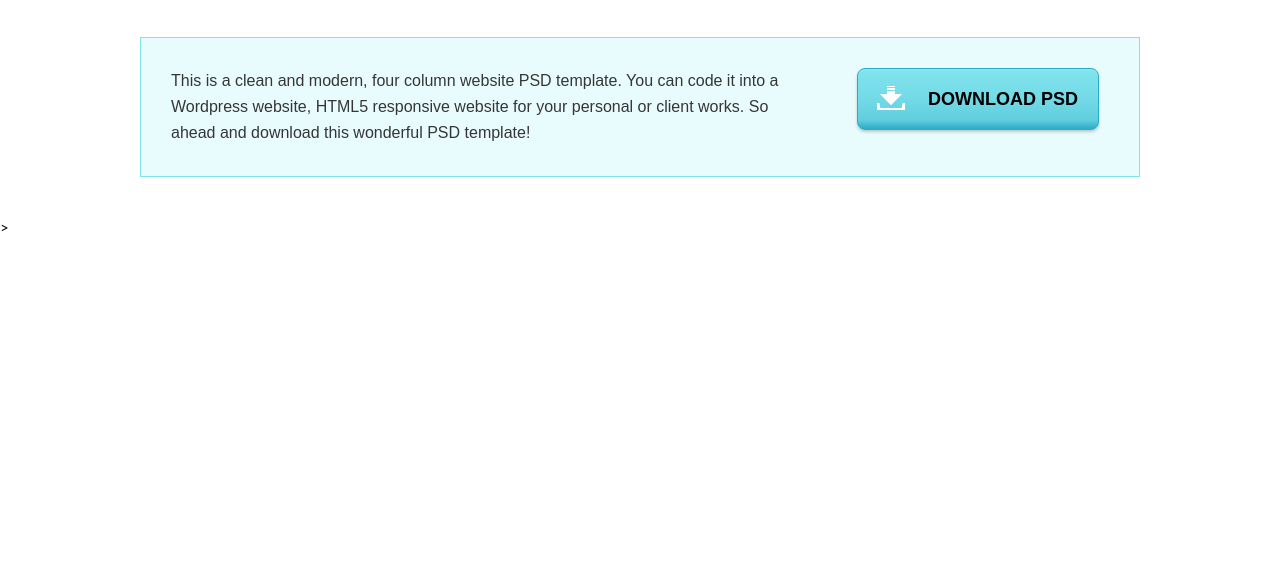
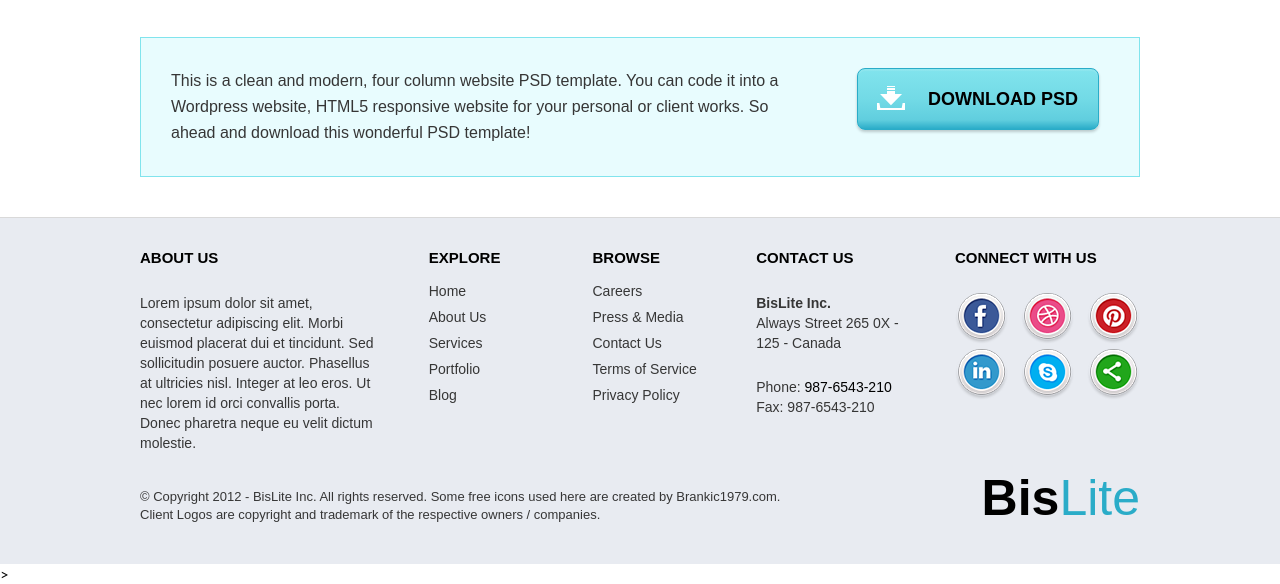
Before and after one commit to alexSmkh/bislite, a plain HTML site: page index.html in a window 1280 px wide. Shown: the part 1512-2096 px from the top of the page. Before the commit the page ends 1749 px from the top, so only its background shows below. Drawn offline with nearby package versions, Linux system fonts and the light colour scheme.

Commit message:
Added footer

```diff
--- a/css/style.css
+++ b/css/style.css
@@ -46,13 +46,15 @@ li {
   height: 120px;
 }
 
-.header__logo a {
+.header__logo a,
+.footer__logo a {
   color: #2aacc8;
   font-size: 50px;
   font-weight: 400;
 }
 
-.header__logo a span {
+.header__logo a span,
+.footer__logo a span {
   color: #000;
   font-weight: 700;
 }
@@ -432,3 +434,96 @@ li {
   left: 19px;
   top: 16px;
 }
+
+.footer {
+  background-color: #e8ebf1;
+  padding-top: 30px;
+  padding-bottom: 40px;
+  border-top: 1px solid #d9d9d9;
+  font-family: 'arial', sans-serif;
+}
+
+.footer__inner {
+  display: flex;
+  justify-content: space-between;
+  margin-bottom: 35px;
+}
+
+.footer__item-title {
+  font-weight: 700;
+  text-transform: uppercase;
+}
+
+.footer__item-content {
+  width: 240px;
+}
+
+.footer__item-text {
+  font-size: 14px;
+  color: #363636;
+  margin-top: 25px;
+}
+
+.footer__item-list {
+  width: 115px;
+}
+
+.footer__list {
+  padding-top: 10px;
+}
+
+.footer__list li {
+  display: block;
+}
+
+.footer__list a {
+  color: #363636;
+  font-size: 14px;
+  line-height: 26px;
+
+}
+
+.footer__item-contact {
+  width: 150px;
+
+}
+
+.footer__adress {
+  padding-bottom: 24px;
+  color: #363636;
+  font-size: 14px;
+  margin-top: 25px;
+}
+
+.footer__adress span {
+  display: block;
+  font-weight: 700;
+}
+
+.footer__phone {
+  color: #363636;
+  font-size: 14px;
+}
+
+.footer__item-social {
+  width: 185px;
+}
+
+.footer__social {
+  padding-top: 25px;
+  display: flex;
+  justify-content: space-between;
+  flex-wrap: wrap;
+}
+
+.footer__bottom {
+  display: flex;
+  justify-content: space-between;
+}
+
+.footer__copy {
+  font-size: 13px;
+  line-height: 18px;
+  color: #363636;
+  max-width: 650px;
+}
--- a/index.html
+++ b/index.html
@@ -286,6 +286,89 @@
     </div>
   </section>
 
+  <footer class="footer">
+    <div class="container">
+      <div class="footer__inner">
+
+        <div class="footer__item footer__item-content">
+          <div class="footer__item-title">
+            About us
+          </div>
+          <div class="footer__item-text">
+            Lorem ipsum dolor sit amet, consectetur adipiscing elit. Morbi euismod placerat dui et tincidunt. Sed sollicitudin posuere auctor. Phasellus at ultricies nisl. Integer at leo eros. Ut nec lorem id orci convallis porta. Donec pharetra neque eu velit dictum molestie.
+          </div>
+        </div>
+
+        <div class="footer__item footer__item-list">
+          <div class="footer__item-title">
+            Explore
+          </div>
+            <ul class="footer__list">
+              <li><a href="#">Home</a></li>
+              <li><a href="#">About Us</a></li>
+              <li><a href="#">Services</a></li>
+              <li><a href="#">Portfolio</a></li>
+              <li><a href="#">Blog</a></li>
+            </ul>
+         </div>
+
+        <div class="footer__item footer__item-list">
+          <div class="footer__item-title">
+            Browse
+          </div>
+          <ul class="footer__list">
+            <li><a href="#">Careers</a></li>
+            <li><a href="#">Press & Media</a></li>
+            <li><a href="#">Contact Us</a></li>
+            <li><a href="#">Terms of Service</a></li>
+            <li><a href="#">Privacy Policy</a></li>
+          </ul>
+        </div>
+
+        <div class="footer__item footer__item-contact">
+          <div class="footer__item-title">
+            Contact us
+          </div>
+          <div class="footer__adress">
+            <span>BisLite Inc.</span>
+            Always Street 265
+            0X - 125 - Canada
+          </div>
+          <div class="footer__phone">
+            Phone: <a href="tel:9876543210">987-6543-210</a>
+            Fax: 987-6543-210
+          </div>
+        </div>
+
+        <div class="footer__item footer__item-social">
+          <div class="footer__item-title">
+            connect with us
+          </div>
+          <ul class="footer__social">
+            <li><a href="#"><img src="images/social/item-1.png" alt=""></a></li>
+            <li><a href="#"><img src="images/social/item-2.png" alt=""></a></li>
+            <li><a href="#"><img src="images/social/item-3.png" alt=""></a></li>
+            <li><a href="#"><img src="images/social/item-4.png" alt=""></a></li>
+            <li><a href="#"><img src="images/social/item-5.png" alt=""></a></li>
+            <li><a href="#"><img src="images/social/item-6.png" alt=""></a></li>
+          </ul>
+        </div>
+
+      </div>
+      <div class="footer__bottom">
+        <div class="footer__copy">
+          © Copyright 2012 - BisLite Inc. All rights reserved. Some free icons used here are created by Brankic1979.com.
+          Client Logos are copyright and trademark of the respective owners / companies.
+        </div>
+        <div class="footer__logo">
+          <a href="#">
+            <span>Bis</span>Lite
+          </a>
+        </div>
+      </div>
+    </div>
+  </footer>
+
   <script src="https://ajax.googleapis.com/ajax/libs/jquery/3.5.1/jquery.min.js"></script>></script>
   <script src="js/slick.min.js"></script>
   <script src="js/main.js"></script>
```
Also changed, not shown: images/social/item-1.png (added), images/social/item-2.png (added), images/social/item-3.png (added), images/social/item-4.png (added), images/social/item-5.png (added), images/social/item-6.png (added).
